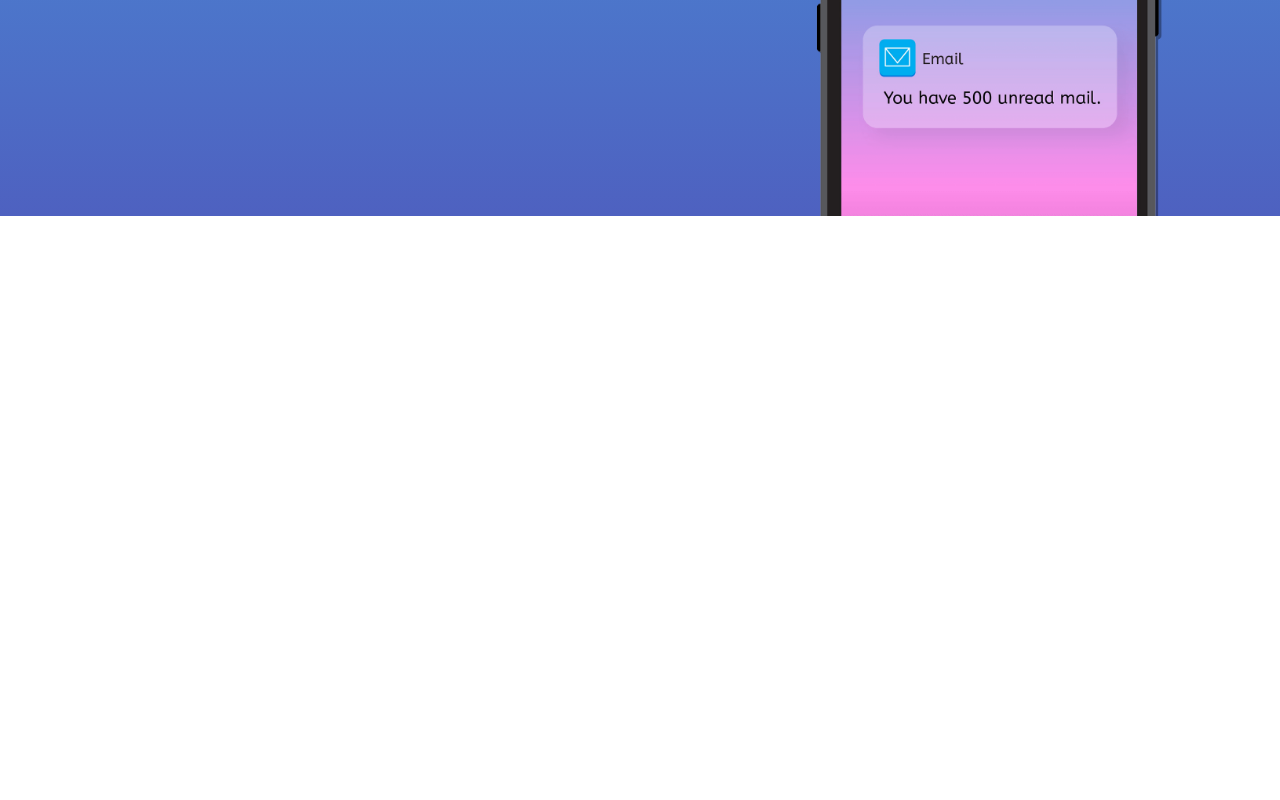
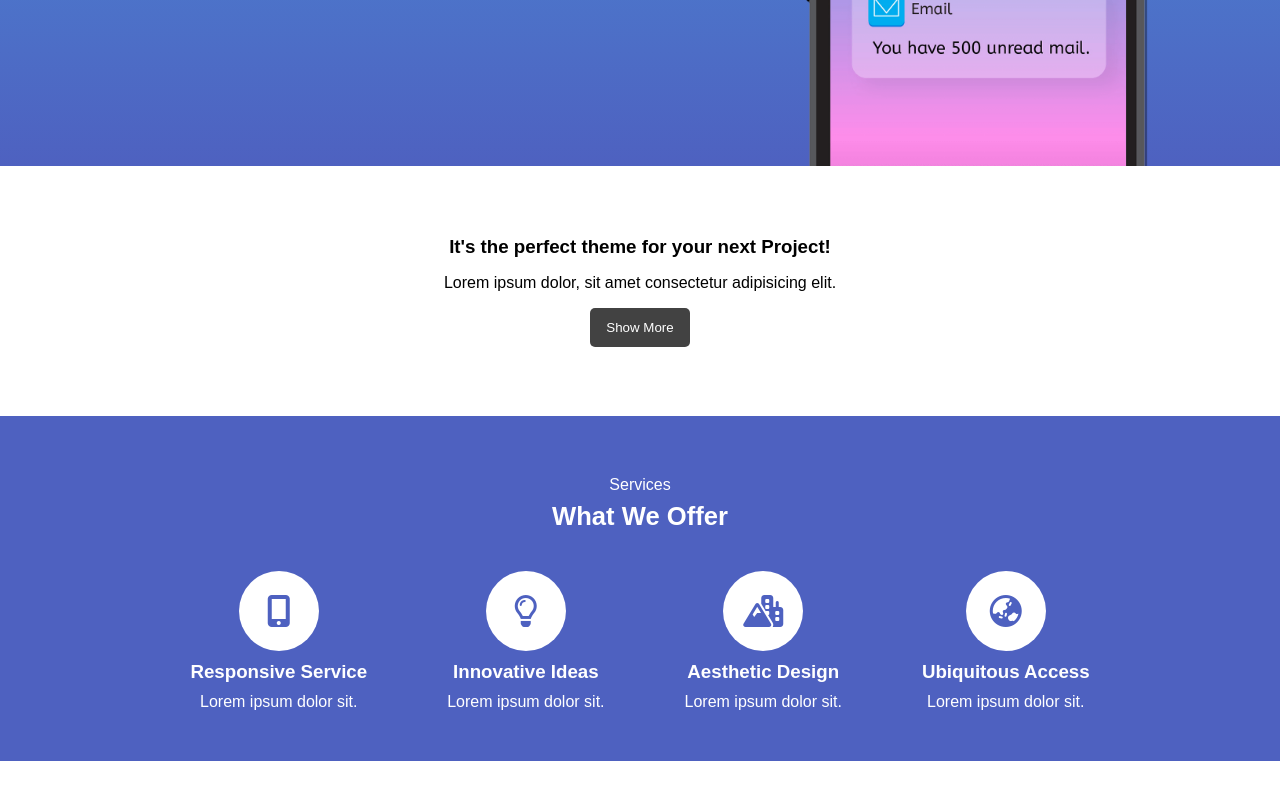
Before and after one commit to Swhag/Landing-Pages-Project, a plain HTML site: page Sample-Page/apps.html in a window 1280 px wide. Shown: the part 464-1264 px from the top of the page. Before the commit the page ends 830 px from the top, so only its background shows below. Drawn offline with Linux system fonts and the light colour scheme.

Commit message:
white banner and services banner in html updated

```diff
--- a/Sample-Page/apps.html
+++ b/Sample-Page/apps.html
@@ -20,7 +20,7 @@
     <title>Sample Apps</title>
   </head>
   <body>
-  <section class="main-container">
+    <section class="apps-container">
       <nav class="navbar">
         <a href="./index.html" class="nav-logo">MyLogo</a>
 
@@ -35,18 +35,59 @@
         <div class="apps-hero-content">
           <h4 class="apps-title">Landing Page for Apps</h4>
           <p>
-          Lorem ipsum dolor sit, amet consectetur adipisicing elit. Voluptatum ea at quis! Suscipit aliquid autem dolor quis expedita accusamus
+            Lorem ipsum dolor sit, amet consectetur adipisicing elit. Voluptatum
+            ea at quis! Suscipit aliquid autem dolor quis expedita accusamus
           </p>
           <button>Continue</button>
         </div>
 
-      <div class='img-container'>
-        <img src='./img/Apps/apps-hero.png'/>
+        <div class="img-container">
+          <img src="./img/Apps/apps-hero.png" />
         </div>
       </div>
 
-    <section class='white-banner'>
+      <section class="white-banner">
+        <h3>It's the perfect theme for your next Project!</h3>
+        <p>Lorem ipsum dolor, sit amet consectetur adipisicing elit.</p>
+        <div>
+          <button>Show More</button>
+        </div>
+      </section>
 
+      <section class="service-banner">
+        <div class="service-banner-container">
+          <div class="service-banner-header">
+            <p>Services</p>
+            <h1>What We Offer</h1>
+          </div>
+
+          <div class="service-banner-items">
+            <div>
+              <i class="fa-solid fa-mobile-screen-button"></i>
+              <h3>Responsive Service</h3>
+              <p>Lorem ipsum dolor sit.</p>
+            </div>
+
+            <div>
+              <i class="fa-regular fa-lightbulb"></i>
+              <h3>Innovative Ideas</h3>
+              <p>Lorem ipsum dolor sit.</p>
+            </div>
+
+            <div>
+              <i class="fa-solid fa-mountain-city"></i>
+              <h3>Aesthetic Design</h3>
+              <p>Lorem ipsum dolor sit.</p>
+            </div>
+
+            <div>
+              <i class="fa-solid fa-earth-asia"></i>
+              <h3>Ubiquitous Access</h3>
+              <p>Lorem ipsum dolor sit.</p>
+            </div>
+          </div>
+        </div>
+      </section>
     </section>
   </body>
 </html>
--- a/Sample-Page/styles/apps.css
+++ b/Sample-Page/styles/apps.css
@@ -1,10 +1,22 @@
+:root {
+  --gray: #424242;
+}
+
+.apps-container {
+  margin: 0 auto;
+  position: relative;
+  max-width: 100vw;
+  margin-bottom: 150px;
+}
+
 /* ------------------------------------------- */
 /* hero styling */
 /* ------------------------------------------- */
 
 .apps-hero {
   width: 100%;
-  height: 600px;
+  height: 550px;
+  padding: 0px 16px;
 
   background-image: linear-gradient(to bottom, #499add, #4e61c0);
 
@@ -31,10 +43,10 @@
 
 .apps-hero button {
   border: none;
-  background-color: #fff;
+  background-color: var(--gray);
+  color: #fff;
 
-  padding: 14px 20px;
-  color: #000;
+  padding: 12px 20px;
   border-radius: 5px;
 }
 
@@ -56,3 +68,107 @@
 .apps-hero img {
   width: 400px;
 }
+
+@media (max-width: 992px) {
+  .apps-hero {
+    height: 500px;
+    padding: 0px 0px 0px 16px;
+    justify-content: space-between;
+  }
+
+  .apps-hero img {
+    width: 260px;
+  }
+}
+
+/* ------------------------------------------- */
+/* white banner styling */
+/* ------------------------------------------- */
+
+.white-banner {
+  width: 100%;
+  height: 250px;
+  display: flex;
+  flex-direction: column;
+  justify-content: center;
+  align-items: center;
+  gap: 16px;
+}
+
+.white-banner button {
+  background-color: var(--gray);
+  color: #fff;
+  border: none;
+
+  padding: 12px 16px;
+  border-radius: 5px;
+}
+
+/* ------------------------------------------- */
+/* service banner styling */
+/* ------------------------------------------- */
+
+.service-banner {
+  background-color: #4e61c0;
+  color: #fff;
+  width: 100%;
+  padding: 60px 30px 50px 30px;
+
+  display: flex;
+  justify-content: center;
+  align-items: center;
+}
+
+.service-banner-container {
+  display: flex;
+  flex-direction: column;
+  justify-content: center;
+  align-items: center;
+  gap: 40px;
+}
+
+.service-banner-header {
+  display: flex;
+  flex-direction: column;
+  justify-content: center;
+  align-items: center;
+  gap: 8px;
+}
+
+.service-banner-header h1 {
+  font-size: 1.6rem;
+}
+
+.service-banner-items {
+  display: flex;
+  gap: 80px;
+}
+
+.service-banner-items i {
+  background-color: #fff;
+  color: #4e61c0;
+
+  width: 80px;
+  height: 80px;
+  font-size: 2rem;
+  border-radius: 50%;
+
+  display: flex;
+  justify-content: center;
+  align-items: center;
+}
+
+.service-banner-items div {
+  display: flex;
+  flex-direction: column;
+  justify-content: center;
+  align-items: center;
+  gap: 10px;
+}
+
+@media (max-width: 992px) {
+  .service-banner-items {
+    flex-direction: column;
+    gap: 30px;
+  }
+}
```
Lines whose indentation alone changed are shown as unchanged.
